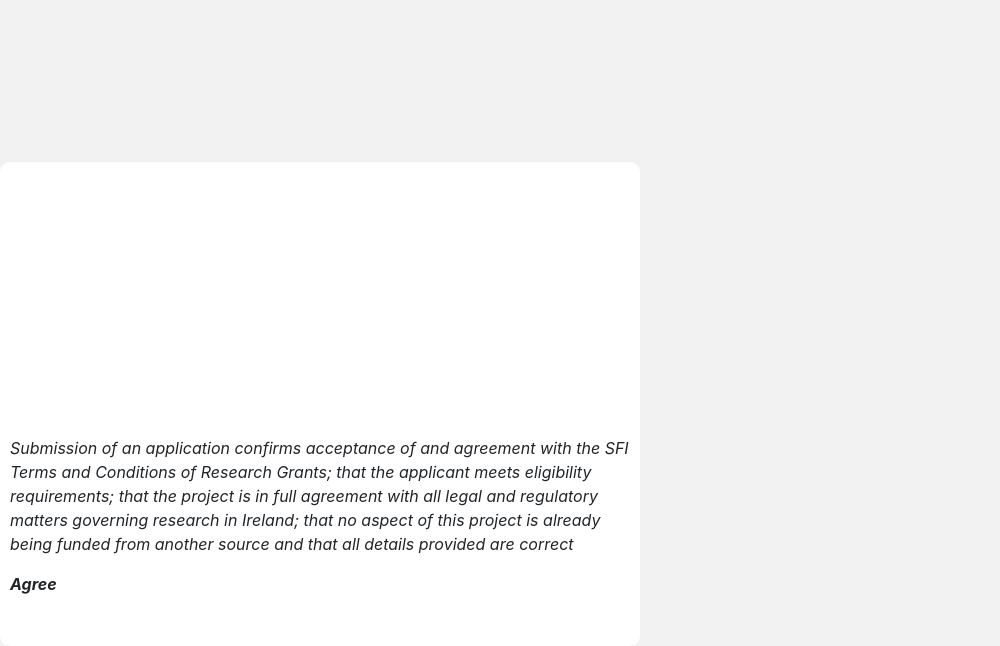
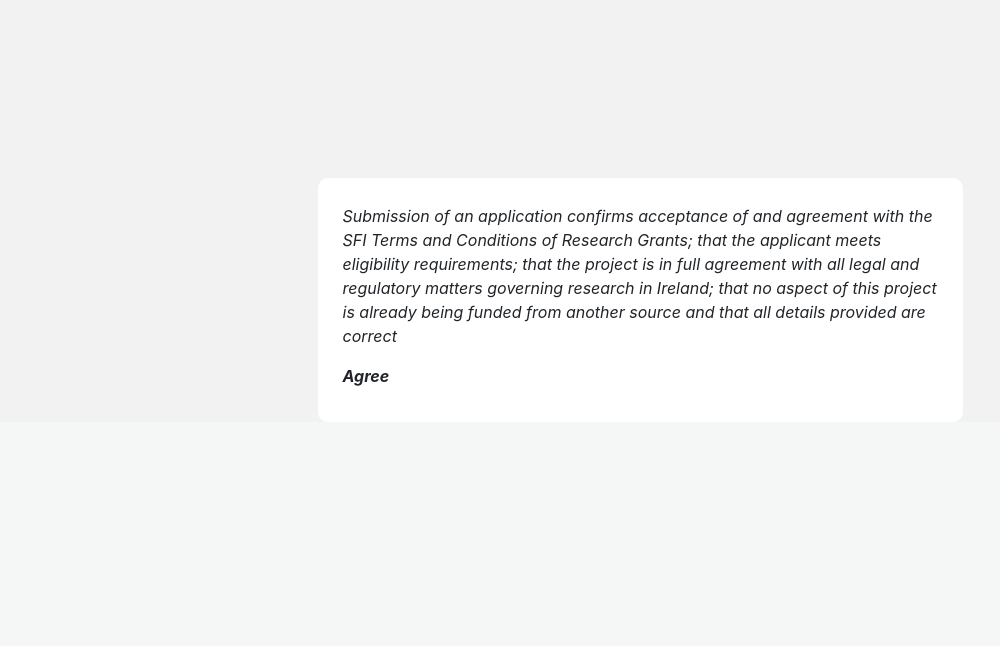
Before and after one commit to johnny1304/Team9, a Python web app: template templates/submissions.html in a window 1280 px wide. Shown: the part 414-1060 px from the top of the page, without its empty margins (0-1000 px from the left). After the commit the page ends 800 px from the top, so only its background shows below. Run offline with Jinja, Linux system fonts and the light colour scheme; the template is opened without the code that fills it, so the values that code supplies are empty; some libraries are stand-ins or nearby versions.

Commit message:
fixed form positioning

```diff
--- a/templates/submissions.html
+++ b/templates/submissions.html
@@ -32,10 +32,10 @@
             <div class="col-lg-12">
                 <p><b>Time Frame: </b>{{ sub.timeframe }}</p>
             </div>
-            </div>
+    </div>
+    <div class="form-row justify-content-center ">
+    <form action = "" enctype="multipart/form-data" method = "post" class="justify-content-center col-lg-6" style="background-color:white ; border:5px ; padding: 10px; margin-top:10em; border-radius: 10px;" >
 
-    <form action = "" enctype="multipart/form-data" method = "post" class="Justify-content-center col-lg-6" style="background-color:white ; border:5px ; padding: 10px; margin-top:10em; border-radius: 10px;" >
-      <div class="form-row">
         {{ form.hidden_tag() }}
 {% with messages = get_flashed_messages(with_categories=true) %}
 {% if messages %}
@@ -128,7 +128,8 @@
               {{ form.submit }}
           </div>
 
-      </div>
+
   </form>
+</div>
 
 {% endblock %}
```
